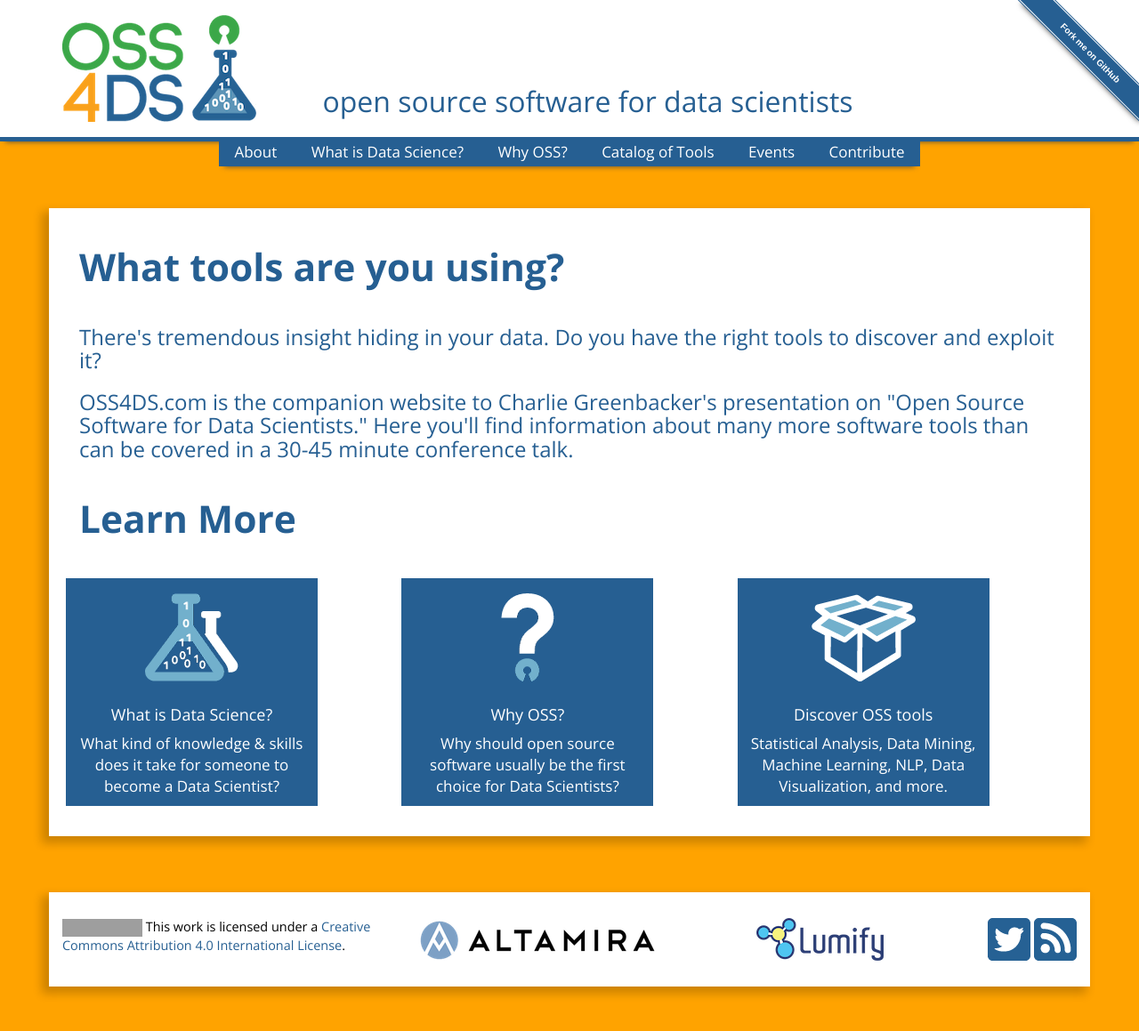
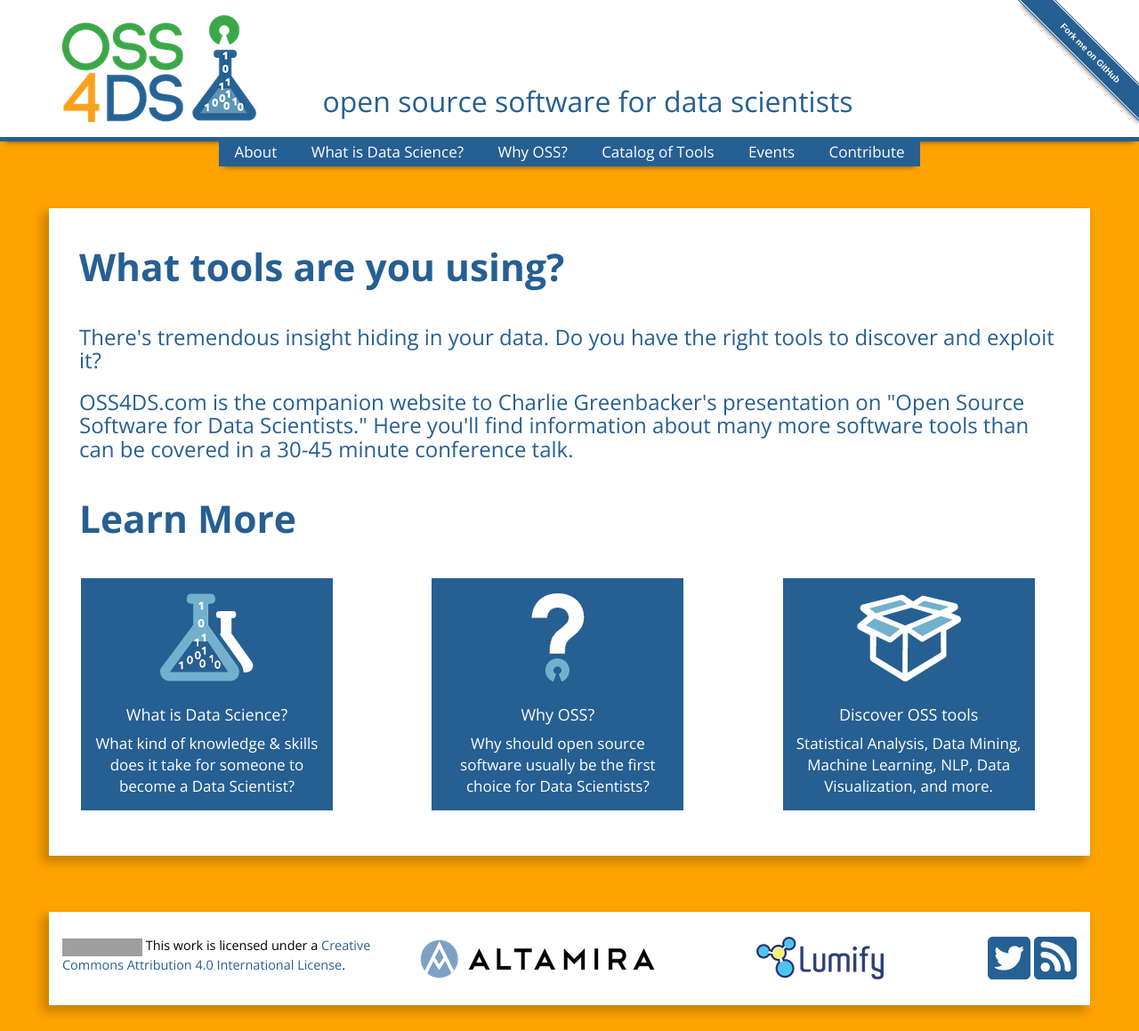
Before and after one commit to RaymondActuary/OSS4DS, a Jekyll site: the page built from index.html, in a window 1280 px wide. Shown: the whole page at 89% size. Built offline with Jekyll 4.4.1, drawn with Linux system fonts in a browser that asks for light colours; Markdown is read by kramdown in place of the engine named in the settings; before the commit the page ends 1138 px from its top, so only the background shows below that; grey boxes are pictures that could not be loaded.

Commit message:
Playing with responsive padding a bit more.

```diff
--- a/css/main.css
+++ b/css/main.css
@@ -123,6 +123,9 @@ nav a:hover {
   text-align: center;
   color: #fff;
   background-color: #265F92;
+  padding-bottom: 0.25em;
+  margin-left: 1em;
+  margin-bottom: 1em;
 }
 
 #intro .card img {
```
